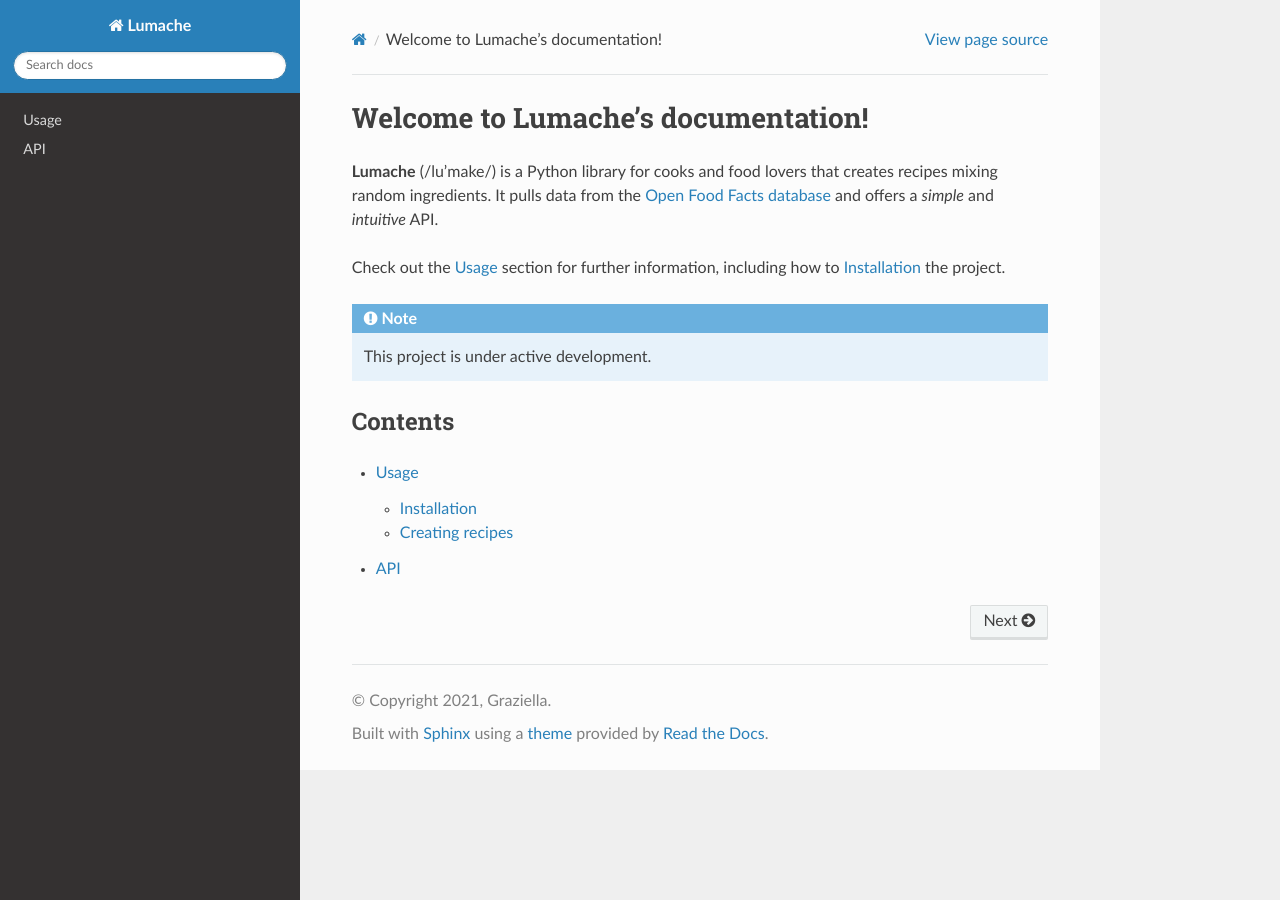
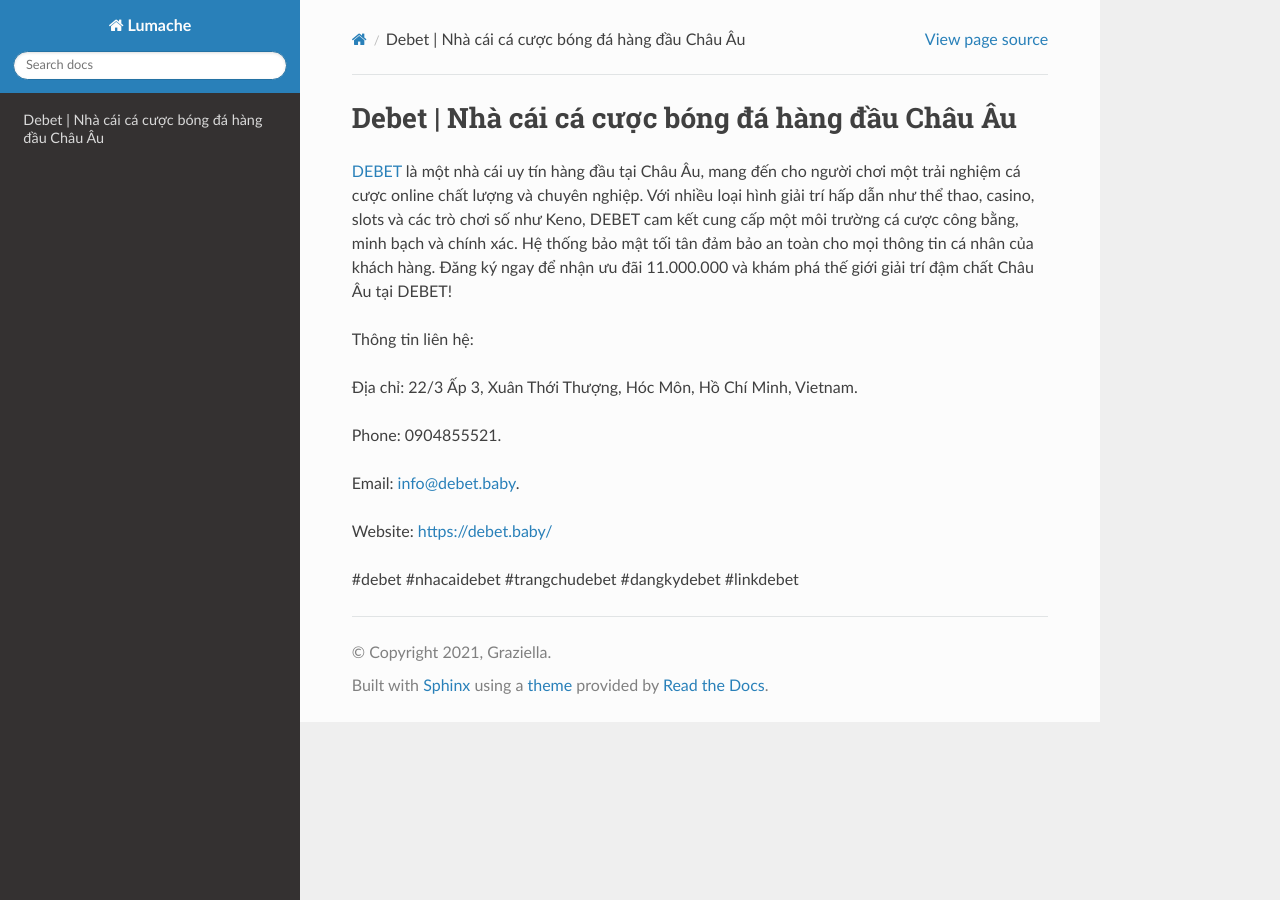
Before and after one commit to JonsCalicut123/debetbaby, a Sphinx documentation site: the page built from docs/source/index.rst, in a window 1280 px wide. Built offline with Sphinx 7.4.7 and the Read the Docs theme 3.1.0, drawn with Linux system fonts in a browser that asks for light colours.

Commit message:
Update index.rst

```diff
--- a/docs/source/index.rst
+++ b/docs/source/index.rst
@@ -1,22 +1,16 @@
-Welcome to Lumache's documentation!
+Debet | Nhà cái cá cược bóng đá hàng đầu Châu Âu
 ===================================
 
-**Lumache** (/lu'make/) is a Python library for cooks and food lovers
-that creates recipes mixing random ingredients.
-It pulls data from the `Open Food Facts database <https://world.openfoodfacts.org/>`_
-and offers a *simple* and *intuitive* API.
+`DEBET <https://debet.baby/>`_ là một nhà cái uy tín hàng đầu tại Châu Âu, mang đến cho người chơi một trải nghiệm cá cược online chất lượng và chuyên nghiệp. Với nhiều loại hình giải trí hấp dẫn như thể thao, casino, slots và các trò chơi số như Keno, DEBET cam kết cung cấp một môi trường cá cược công bằng, minh bạch và chính xác. Hệ thống bảo mật tối tân đảm bảo an toàn cho mọi thông tin cá nhân của khách hàng. Đăng ký ngay để nhận ưu đãi 11.000.000 và khám phá thế giới giải trí đậm chất Châu Âu tại DEBET!
 
-Check out the :doc:`usage` section for further information, including
-how to :ref:`installation` the project.
+Thông tin liên hệ:
 
-.. note::
+Địa chỉ: 22/3 Ấp 3, Xuân Thới Thượng, Hóc Môn, Hồ Chí Minh, Vietnam.
 
-   This project is under active development.
+Phone: 0904855521.
 
-Contents
---------
+Email: info@debet.baby.
 
-.. toctree::
+Website: https://debet.baby/
 
-   usage
-   api
+#debet #nhacaidebet #trangchudebet #dangkydebet #linkdebet
```
